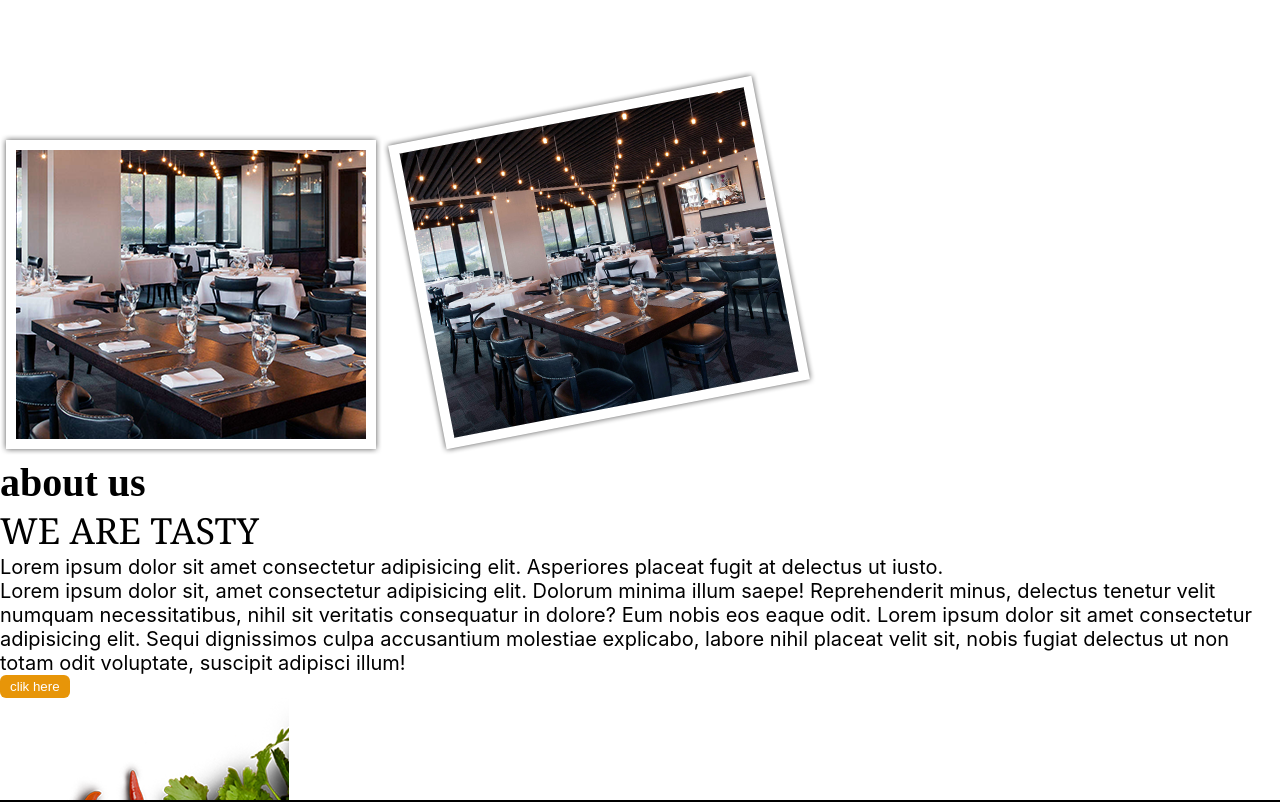
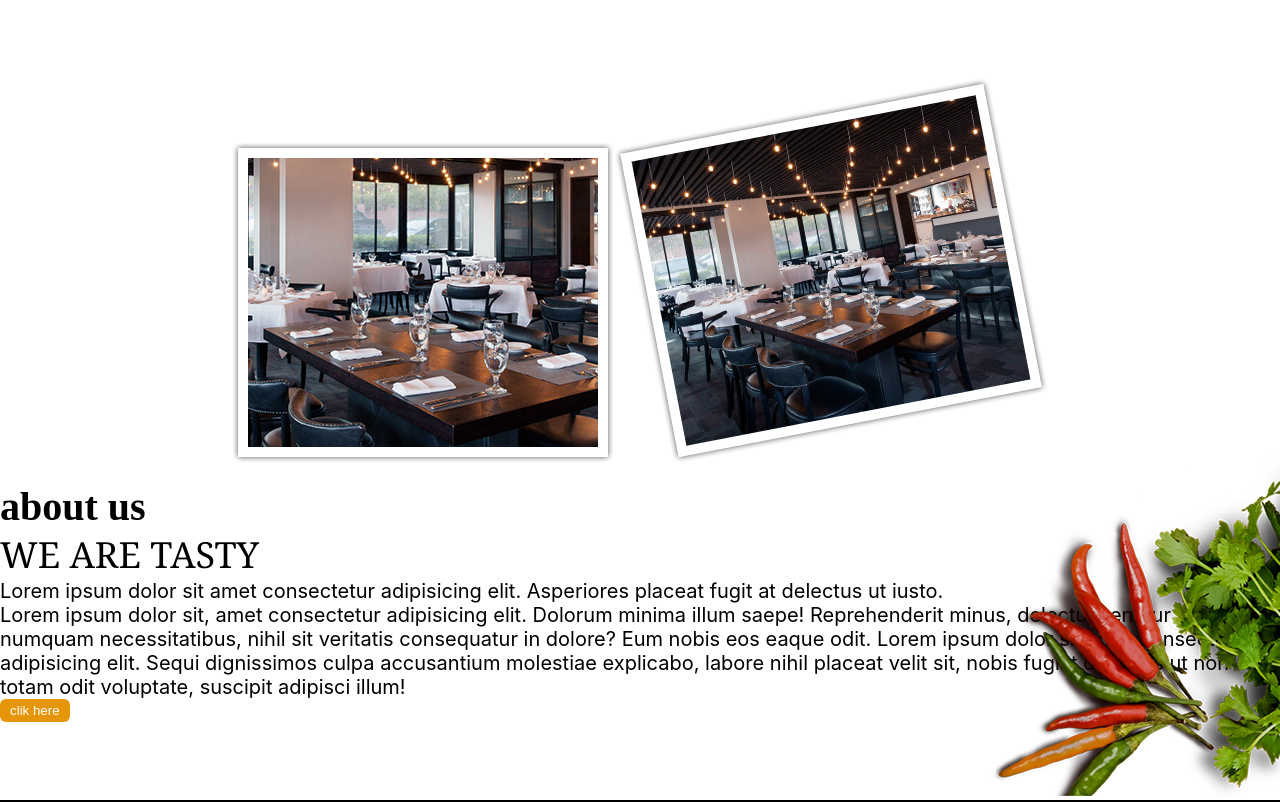
Before and after one commit to Abdelrahman339/ITI-Project, a React (Create React App) app in the folder React_project/iti_project/: page / in a window 1280 px wide. Shown: the top 802 px of the page. Built offline with nearby package versions, Linux system fonts and the light colour scheme.

Commit message:
edit in section 1 and 2

```diff
--- a/React_project/iti_project/src/App.css
+++ b/React_project/iti_project/src/App.css
@@ -27,7 +27,7 @@ p {
 }
 
 
-@media (max-width: 768px) {
+/* @media (max-width: 768px) {
 
   .contanier {
     width: 100%;
@@ -72,7 +72,7 @@ p {
   .contanier {
     width: 1170px;
   }
-}
+} */
 
 /* End Global Rules */
 
@@ -292,10 +292,9 @@ section {
   background-size: cover;
   justify-content: center;
   position: relative;
-
 }
 
-.section1 .contanier {
+.section1 .container {
   display: inline-flex;
   flex-wrap: wrap;
   align-items: center;
@@ -366,7 +365,7 @@ section {
 
 /* Start photos1 */
 
-.section1 .contanier .photos1 {
+.section1 .contanier .Photos1 {
   display: flex;
   position: relative;
   width: 420px;
@@ -374,13 +373,13 @@ section {
   justify-content: center;
 }
 
-.section1 .contanier .photos1 .forward-img {
+.section1 .contanier .Photos1 .forward-img{
   position: relative;
   z-index: 2;
   justify-items: center;
 }
 
-.section1 .contanier .photos1 .backward-img {
+.section1 .contanier .Photos1 .backward-img{
   position: absolute;
   top: -22px;
   left: -70px;
@@ -391,7 +390,7 @@ section {
 /* Start photos2 */
 
 
-.section1 .photos2 {
+.section1 .Photos2 {
   position: absolute;
   bottom: 0;
   right: 0;
--- a/React_project/iti_project/src/App.js
+++ b/React_project/iti_project/src/App.js
@@ -17,7 +17,6 @@ function App() {
           </div>
           <div className="about-us">
             <About_us />
-
             <div className="button">
               <Button />
             </div>
--- a/React_project/iti_project/src/components/Abdelrahman_components/Photos1.js
+++ b/React_project/iti_project/src/components/Abdelrahman_components/Photos1.js
@@ -3,7 +3,7 @@ function Photos1() {
     return (
         <div className="Photos1">
             <img className='forward-img' src={require('./images/about-us/about us 1.png')} alt='' />
-            <img className='.backward-img' src={require('./images/about-us/about us 2.png')} alt=''/>
+            <img className='backward-img' src={require('./images/about-us/about us 2.png')} alt=''/>
         </div>
     );
 }
```
